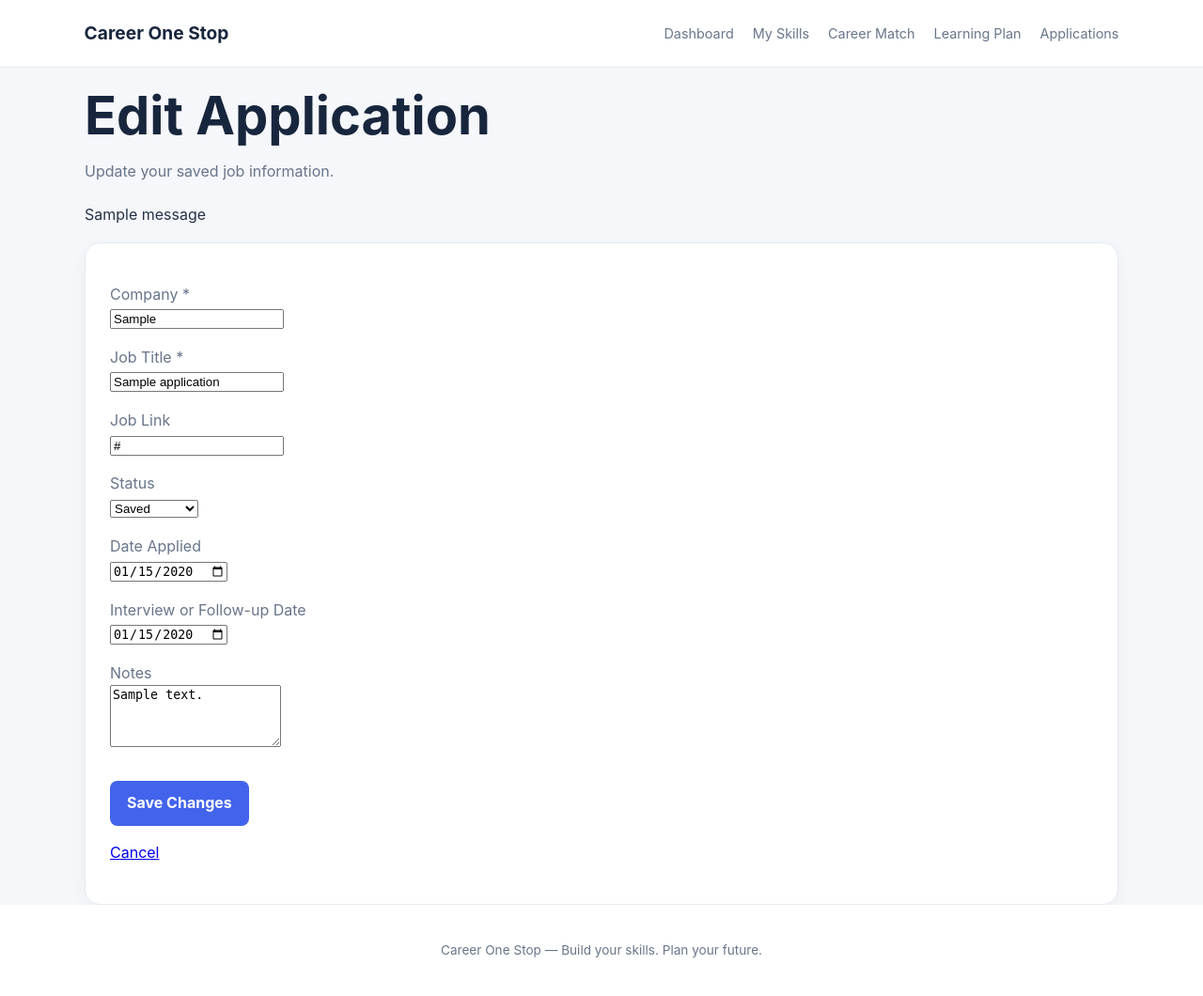
After one commit to tooflykayy/career-one-stop, a Flask app: page /applications/1/edit in a window 1280 px wide. The commit adds this page. Shown: the whole page at 94% size. Run offline with Flask 3, Linux system fonts and the light colour scheme; tables that the repository leaves empty hold one stand-in row (values such as "Sample post"); one stand-in notice (Sample message) is shown.

Commit message:
Add job application tracking with editing and deletion

```diff
--- a/app.py
+++ b/app.py
@@ -1,6 +1,8 @@
 import os
 from flask import Flask, render_template, request, redirect, url_for, flash
-from models.models import db, Skill
+from datetime import date
+from urllib.parse import urlparse
+from models.models import db, Skill, Application
 
 app = Flask(__name__)
 app.config["SECRET_KEY"] = os.environ.get(
@@ -61,7 +63,196 @@ def delete_skill(skill_id):
     flash(f"{skill.name} was removed.", "success")
     return redirect(url_for("skills"))
 
+APPLICATION_STATUSES = (
+    "Saved",
+    "Applied",
+    "Interviewing",
+    "Offer",
+    "Rejected",
+)
 
+
+@app.route("/applications", methods=["GET", "POST"])
+def applications():
+    if request.method == "POST":
+        company = request.form.get("company", "").strip()
+        job_title = request.form.get("job_title", "").strip()
+        job_url = request.form.get("job_url", "").strip()
+        status = request.form.get("status", "Saved").strip()
+        notes = request.form.get("notes", "").strip()
+
+        date_applied_text = request.form.get(
+            "date_applied", ""
+        ).strip()
+        follow_up_text = request.form.get(
+            "follow_up_date", ""
+        ).strip()
+
+        errors = []
+
+        if not company or not job_title:
+            errors.append("Company and job title are required.")
+
+        if len(company) > 150 or len(job_title) > 150:
+            errors.append(
+                "Company and job title must be 150 characters or fewer."
+            )
+
+        if status not in APPLICATION_STATUSES:
+            errors.append("Please select a valid status.")
+
+        if job_url:
+            parsed_url = urlparse(job_url)
+            if (
+                len(job_url) > 1000
+                or parsed_url.scheme not in ("http", "https")
+                or not parsed_url.netloc
+            ):
+                errors.append("Enter a valid http or https job URL.")
+
+        date_applied = None
+        follow_up_date = None
+
+        try:
+            if date_applied_text:
+                date_applied = date.fromisoformat(date_applied_text)
+            if follow_up_text:
+                follow_up_date = date.fromisoformat(follow_up_text)
+        except ValueError:
+            errors.append("Please enter valid dates.")
+
+        if errors:
+            for error in errors:
+                flash(error, "error")
+        else:
+            application = Application(
+                company=company,
+                job_title=job_title,
+                job_url=job_url or None,
+                date_applied=date_applied,
+                status=status,
+                follow_up_date=follow_up_date,
+                notes=notes,
+            )
+
+            db.session.add(application)
+            db.session.commit()
+
+            flash("Application saved successfully!", "success")
+            return redirect(url_for("applications"))
+
+    saved_applications = Application.query.order_by(
+        Application.id.desc()
+    ).all()
+
+    return render_template(
+        "applications.html",
+        applications=saved_applications,
+        statuses=APPLICATION_STATUSES,
+    )
+@app.route(
+    "/applications/<int:application_id>/status",
+    methods=["POST"],
+)
+def update_application_status(application_id):
+    application = db.get_or_404(Application, application_id)
+    new_status = request.form.get("status", "").strip()
+
+    if new_status not in APPLICATION_STATUSES:
+        flash("Please select a valid status.", "error")
+    else:
+        application.status = new_status
+        db.session.commit()
+        flash("Application status updated!", "success")
+
+    return redirect(url_for("applications"))
+
+
+@app.route(
+    "/applications/<int:application_id>/delete",
+    methods=["POST"],
+)
+def delete_application(application_id):
+    application = db.get_or_404(Application, application_id)
+    db.session.delete(application)
+    db.session.commit()
+
+    flash("Application deleted.", "success")
+    return redirect(url_for("applications"))
+@app.route(
+    "/applications/<int:application_id>/edit",
+    methods=["GET", "POST"],
+)
+def edit_application(application_id):
+    application = db.get_or_404(Application, application_id)
+
+    if request.method == "POST":
+        company = request.form.get("company", "").strip()
+        job_title = request.form.get("job_title", "").strip()
+        job_url = request.form.get("job_url", "").strip()
+        status = request.form.get("status", "").strip()
+        notes = request.form.get("notes", "").strip()
+
+        errors = []
+
+        if not company or not job_title:
+            errors.append("Company and job title are required.")
+
+        if len(company) > 150 or len(job_title) > 150:
+            errors.append(
+                "Company and job title must be 150 characters or fewer."
+            )
+
+        if status not in APPLICATION_STATUSES:
+            errors.append("Please select a valid status.")
+
+        if job_url:
+            parsed_url = urlparse(job_url)
+            if (
+                len(job_url) > 1000
+                or parsed_url.scheme not in ("http", "https")
+                or not parsed_url.netloc
+            ):
+                errors.append("Enter a valid http or https job URL.")
+
+        date_applied = None
+        follow_up_date = None
+
+        try:
+            applied_text = request.form.get("date_applied", "").strip()
+            follow_up_text = request.form.get(
+                "follow_up_date", ""
+            ).strip()
+
+            if applied_text:
+                date_applied = date.fromisoformat(applied_text)
+
+            if follow_up_text:
+                follow_up_date = date.fromisoformat(follow_up_text)
+        except ValueError:
+            errors.append("Please enter valid dates.")
+
+        if errors:
+            for error in errors:
+                flash(error, "error")
+        else:
+            application.company = company
+            application.job_title = job_title
+            application.job_url = job_url or None
+            application.status = status
+            application.date_applied = date_applied
+            application.follow_up_date = follow_up_date
+            application.notes = notes
+
+            db.session.commit()
+            flash("Application updated successfully!", "success")
+            return redirect(url_for("applications"))
+
+    return render_template(
+        "edit_application.html",
+        application=application,
+        statuses=APPLICATION_STATUSES,
+    )
 @app.route("/health")
 def health():
     return {"status": "healthy"}, 200
--- a/templates/base.html
+++ b/templates/base.html
@@ -15,7 +15,7 @@
             <a href="{{ url_for('skills') }}">My Skills</a>
             <a href="{{ url_for('dashboard') }}#career-match">Career Match</a>
             <a href="{{ url_for('dashboard') }}#learning-plan">Learning Plan</a>
-            <a href="{{ url_for('dashboard') }}#applications">Applications</a>
+            <a href="{{ url_for('applications') }}">Applications</a>
         </nav>
     </header>
 
--- /dev/null
+++ b/templates/edit_application.html
@@ -0,0 +1,106 @@
+{% extends "base.html" %}
+
+{% block title %}Edit Application | Career One Stop{% endblock %}
+
+{% block content %}
+<section class="section-heading">
+    <h1>Edit Application</h1>
+    <p>Update your saved job information.</p>
+</section>
+
+{% with messages = get_flashed_messages(with_categories=true) %}
+    {% for category, message in messages %}
+        <p role="alert" class="flash {{ category }}">
+            {{ message }}
+        </p>
+    {% endfor %}
+{% endwith %}
+
+<section class="feature-card">
+    <form
+        method="POST"
+        action="{{ url_for('edit_application', application_id=application.id) }}">
+
+        <p>
+            <label for="company">Company *</label><br>
+            <input
+                id="company"
+                name="company"
+                type="text"
+                maxlength="150"
+                value="{{ request.form.get('company', application.company) }}"
+                required>
+        </p>
+
+        <p>
+            <label for="job_title">Job Title *</label><br>
+            <input
+                id="job_title"
+                name="job_title"
+                type="text"
+                maxlength="150"
+                value="{{ request.form.get('job_title', application.job_title) }}"
+                required>
+        </p>
+
+        <p>
+            <label for="job_url">Job Link</label><br>
+            <input
+                id="job_url"
+                name="job_url"
+                type="url"
+                maxlength="1000"
+                value="{{ request.form.get('job_url', application.job_url or '') }}">
+        </p>
+
+        <p>
+            <label for="status">Status</label><br>
+            <select id="status" name="status">
+                {% for status in statuses %}
+                    <option
+                        value="{{ status }}"
+                        {% if request.form.get('status', application.status) == status %}
+                            selected
+                        {% endif %}>
+                        {{ status }}
+                    </option>
+                {% endfor %}
+            </select>
+        </p>
+
+        <p>
+            <label for="date_applied">Date Applied</label><br>
+            <input
+                id="date_applied"
+                name="date_applied"
+                type="date"
+                value="{{ request.form.get('date_applied', application.date_applied.isoformat() if application.date_applied else '') }}">
+        </p>
+
+        <p>
+            <label for="follow_up_date">Interview or Follow-up Date</label><br>
+            <input
+                id="follow_up_date"
+                name="follow_up_date"
+                type="date"
+                value="{{ request.form.get('follow_up_date', application.follow_up_date.isoformat() if application.follow_up_date else '') }}">
+        </p>
+
+        <p>
+            <label for="notes">Notes</label><br>
+            <textarea
+                id="notes"
+                name="notes"
+                rows="4">{{ request.form.get('notes', application.notes or '') }}</textarea>
+        </p>
+
+        <button class="primary-button" type="submit">
+            Save Changes
+        </button>
+
+        <p>
+            <a href="{{ url_for('applications') }}">Cancel</a>
+        </p>
+    </form>
+</section>
+{% endblock %}
```
Also changed, not shown: models/models.py (+21 -1 lines), templates/applications.html (+193 -0 lines), 1 other file.
